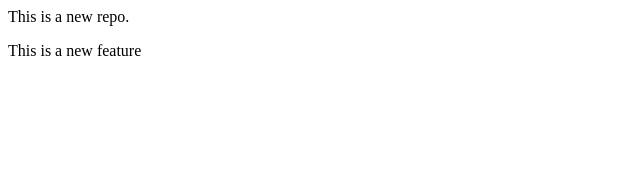
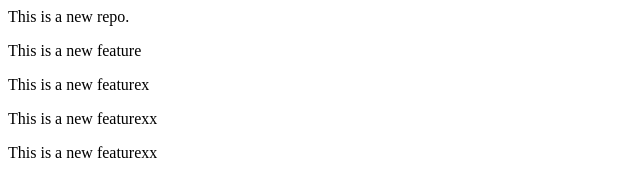
Before and after one commit to KushalAgrawal123/localrepo, a plain HTML site: page index.html in a window 1280 px wide. Shown: the whole page, without its empty margins (0-640 px from the left). Drawn offline with Linux system fonts and the light colour scheme.

Commit message:
branchchange

```diff
--- a/index.html
+++ b/index.html
@@ -1,2 +1,5 @@
 <p>This is a new repo.</p>
 <p>This is a new feature</p>
+<p>This is a new featurex</p>
+<p>This is a new featurexx</p>
+<p>This is a new featurexx</p>
```
